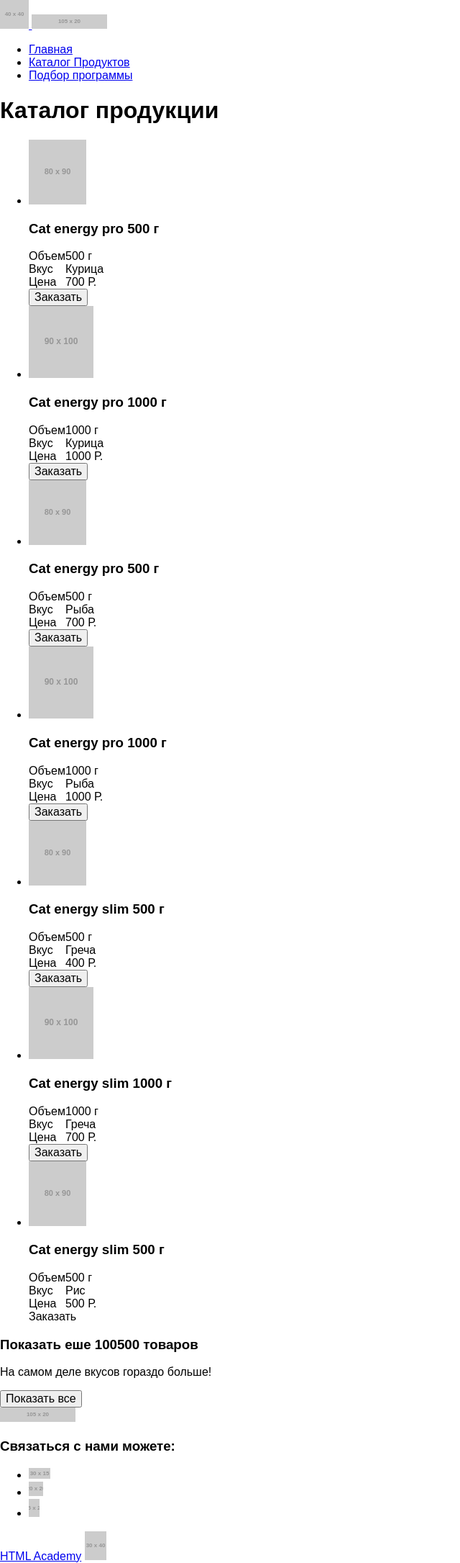
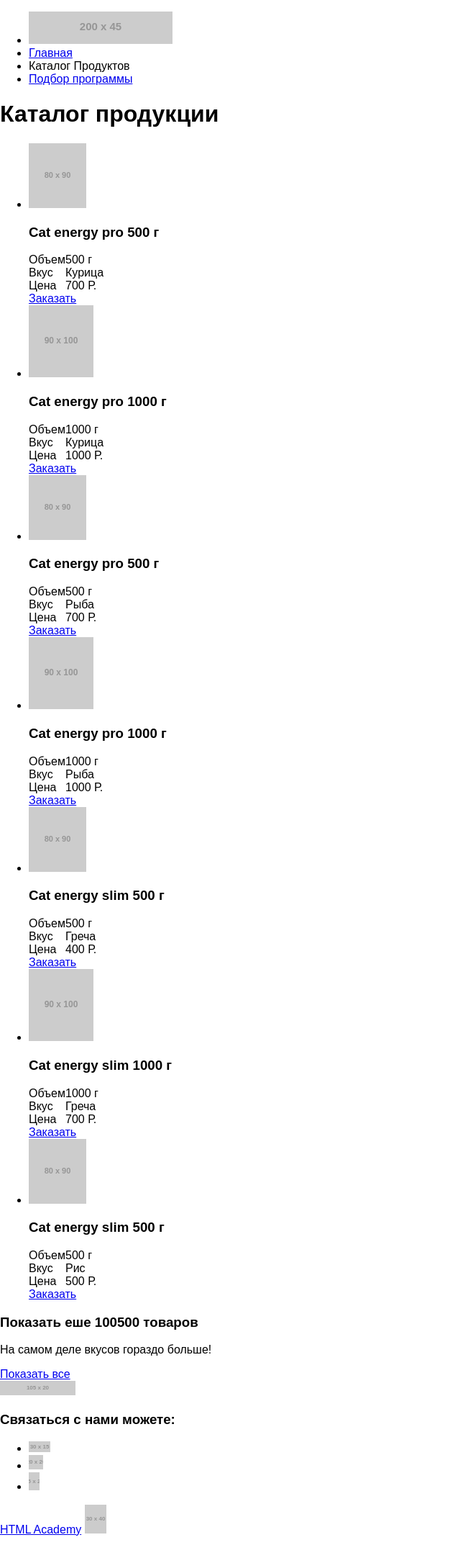
Before and after one commit to mashakrot/Hungry-People, a website: page catalog.html in a window 1280 px wide. Shown: the whole page at 72% size, without its empty margins (0-640 px from the left). After the commit the page ends 2134 px from the top, so only its background shows below. Drawn offline with Linux system fonts and the light colour scheme; placeholder pictures from the web are drawn by us.

Commit message:
Поправила все страницы

```diff
--- a/catalog.html
+++ b/catalog.html
@@ -9,25 +9,29 @@
 
 <body>
   <header class="page-header">
-    <a href="index.html" class="page-header__logo">
-      <img class="page-header__logo" src="https://via.placeholder.com/40x40" alt="логотип страницы">
-      <img class="page-header__company-name" alt="Название компании" src="https://via.placeholder.com/105x20">
-    </a>
     <nav class="page-header__navigation">
       <ul class="navigation-list">
-        <li class="navigation-item"><a href="index.html">Главная</a></li>
-        <li class="navigation-item"><a href="#">Каталог Продуктов</a></li>
-        <li class="navigation-item"><a href="#">Подбор программы</a></li>
+        <li class="navigation-list__item">
+          <a href="index.html" class="navigation-item__logo">
+            <img class="navigation-item__logo" src="https://via.placeholder.com/200x45" alt="логотип страницы">
+          </a>
+        </li>
+        <li class="navigation-list__item"><a href="index.html">Главная</a></li>
+        <li class="navigation-list__item"><a>Каталог Продуктов</a></li>
+        <li class="navigation-list__item"><a href="form.html">Подбор программы</a></li>
       </ul>
     </nav>
   </header>
+
   <main class="page-content">
-    <h1 class="catalog-title">Каталог продукции</h1>
+    <h1 class="catalog-content__title">Каталог продукции</h1>
     <ul class="products-list">
-      <li class="products-list__item">
+      <li class="products-item">
         <a><img src="https://via.placeholder.com/80x90" alt="Cat energy pro 500 грамм с курицей"></a>
-        <h3 class="product-name">Cat energy pro 500 г</h3>
-        <table>
+        <a>
+          <h3 class="products-item__name">Cat energy pro 500 г</h3>
+        </a>
+        <table class="products-item__info">
           <tr>
             <td>Объем</td>
             <td>500 г</td>
@@ -41,12 +45,14 @@
             <td>700 Р.</td>
           </tr>
         </table>
-        <button>Заказать</button>
+        <a href="#">Заказать</a>
       </li>
-      <li class="products-list__item">
+      <li class="products-item">
         <a><img src="https://via.placeholder.com/90x100" alt="Cat energy pro 1000 грамм с курицей"></a>
-        <h3 class="product-name">Cat energy pro 1000 г</h3>
-        <table>
+        <a>
+          <h3 class="products-item__name">Cat energy pro 1000 г</h3>
+        </a>
+        <table class="products-item__info">
           <tr>
             <td>Объем</td>
             <td>1000 г</td>
@@ -60,12 +66,14 @@
             <td>1000 Р.</td>
           </tr>
         </table>
-        <button>Заказать</button>
+        <a href="#">Заказать</a>
       </li>
-      <li class="products-list__item">
+      <li class="products-item">
         <a><img src="https://via.placeholder.com/80x90" alt="Cat energy pro 500 грамм с рыбой"></a>
-        <h3 class="product-name">Cat energy pro 500 г</h3>
-        <table>
+        <a>
+          <h3 class="products-item__name">Cat energy pro 500 г</h3>
+        </a>
+        <table class="products-item__info">
           <tr>
             <td>Объем</td>
             <td>500 г</td>
@@ -79,12 +87,14 @@
             <td>700 Р.</td>
           </tr>
         </table>
-        <button>Заказать</button>
+        <a href="#">Заказать</a>
       </li>
-      <li class="products-list__item">
+      <li class="products-item">
         <a><img src="https://via.placeholder.com/90x100" alt="Cat energy pro 1000 грамм с рыбой"></a>
-        <h3 class="product-name">Cat energy pro 1000 г</h3>
-        <table>
+        <a>
+          <h3 class="products-item__name">Cat energy pro 1000 г</h3>
+        </a>
+        <table class="products-item__info">
           <tr>
             <td>Объем</td>
             <td>1000 г</td>
@@ -98,12 +108,14 @@
             <td>1000 Р.</td>
           </tr>
         </table>
-        <button>Заказать</button>
+        <a href="#">Заказать</a>
       </li>
-      <li class="products-list__item">
+      <li class="products-item">
         <a><img src="https://via.placeholder.com/80x90" alt="Cat energy slim 500 грамм с гречкой"></a>
-        <h3 class="product-name">Cat energy slim 500 г</h3>
-        <table>
+        <a>
+          <h3 class="products-item__name">Cat energy slim 500 г</h3>
+        </a>
+        <table class="products-item__info">
           <tr>
             <td>Объем</td>
             <td>500 г</td>
@@ -117,12 +129,14 @@
             <td>400 Р.</td>
           </tr>
         </table>
-        <button>Заказать</button>
+        <a href="#">Заказать</a>
       </li>
-      <li class="products-list__item">
+      <li class="products-item">
         <a><img src="https://via.placeholder.com/90x100" alt="Cat energy slim 1000 грамм с гречкой"></a>
-        <h3 class="product-name">Cat energy slim 1000 г</h3>
-        <table>
+        <a>
+          <h3 class="products-item__name">Cat energy slim 1000 г</h3>
+        </a>
+        <table class="products-item__info">
           <tr>
             <td>Объем</td>
             <td>1000 г</td>
@@ -136,12 +150,14 @@
             <td>700 Р.</td>
           </tr>
         </table>
-        <button>Заказать</button>
+        <a href="#">Заказать</a>
       </li>
-      <li class="products-list__item">
+      <li class="products-item">
         <a><img src="https://via.placeholder.com/80x90" alt="Cat energy slim 500 грамм с рисом"></a>
-        <h3 class="product-name">Cat energy slim 500 г</h3>
-        <table>
+        <a>
+          <h3 class="products-item__name">Cat energy slim 500 г</h3>
+        </a>
+        <table class="products-item__info">
           <tr>
             <td>Объем</td>
             <td>500 г</td>
@@ -155,34 +171,35 @@
             <td>500 Р.</td>
           </tr>
         </table>
-        <botton>Заказать</botton>
+        <a href="#">Заказать</a>
       </li>
     </ul>
     <div class="more-products">
       <h3 class="more-products__header">Показать еше 100500 товаров</h3>
       <p>На самом деле вкусов гораздо больше!</p>
-      <button>Показать все</button>
+      <a href="#">Показать все</a>
     </div>
   </main>
+
   <footer class="page-footer">
     <a href="index.html" class="page-footer__logo">
-      <img class="page-footer__company-name" alt="Логотип-название компании" src="https://via.placeholder.com/105x20">
+      <img class="page-footer__logo" alt="Логотип-название компании" src="https://via.placeholder.com/105x20">
     </a>
-    <div>
-      <h3 class="visually-hidden">Связаться с нами можете:</h3>
-      <ul>
-        <li>
-          <a href="#"><img src="http://via.placeholder.com/30x15" alt="Cсылка на Вконтакте"></a>
+    <div class="contacts">
+      <h3 class="contacts__title">Связаться с нами можете:</h3>
+      <ul class="contacts-list">
+        <li class="contacts-list__item">
+          <a href="#" class="contacts-list__vk"><img src="http://via.placeholder.com/30x15" alt="Cсылка на Вконтакте"></a>
         </li>
-        <li>
-          <a href="#"><img src="http://via.placeholder.com/20x20" alt="Cсылка на Instagram"></a>
+        <li class="contacts-list__item">
+          <a href="#" class="contacts-list__instagram"><img src="http://via.placeholder.com/20x20" alt="Cсылка на Instagram"></a>
         </li>
-        <li>
-          <a href="#"><img src="http://via.placeholder.com/15x25" alt="Cсылка на facebook"></a>
+        <li class="contacts-list__item">
+          <a href="#" class="contacts-list__facebook"><img src="http://via.placeholder.com/15x25" alt="Cсылка на facebook"></a>
         </li>
       </ul>
     </div>
-    <div>
+    <div> <!-- Не знаю как назвать эту часть кратко. -->
       <a href="https://htmlacademy.ru/intensive/adaptive">HTML Academy</a>
       <a href="https://htmlacademy.ru/intensive/adaptive"><img src="https://via.placeholder.com/30x40" alt="Логотип HTML академии"></a>
     </div>
```
Also changed, not shown: form.html (+21 -19 lines), index.html (+50 -40 lines).
